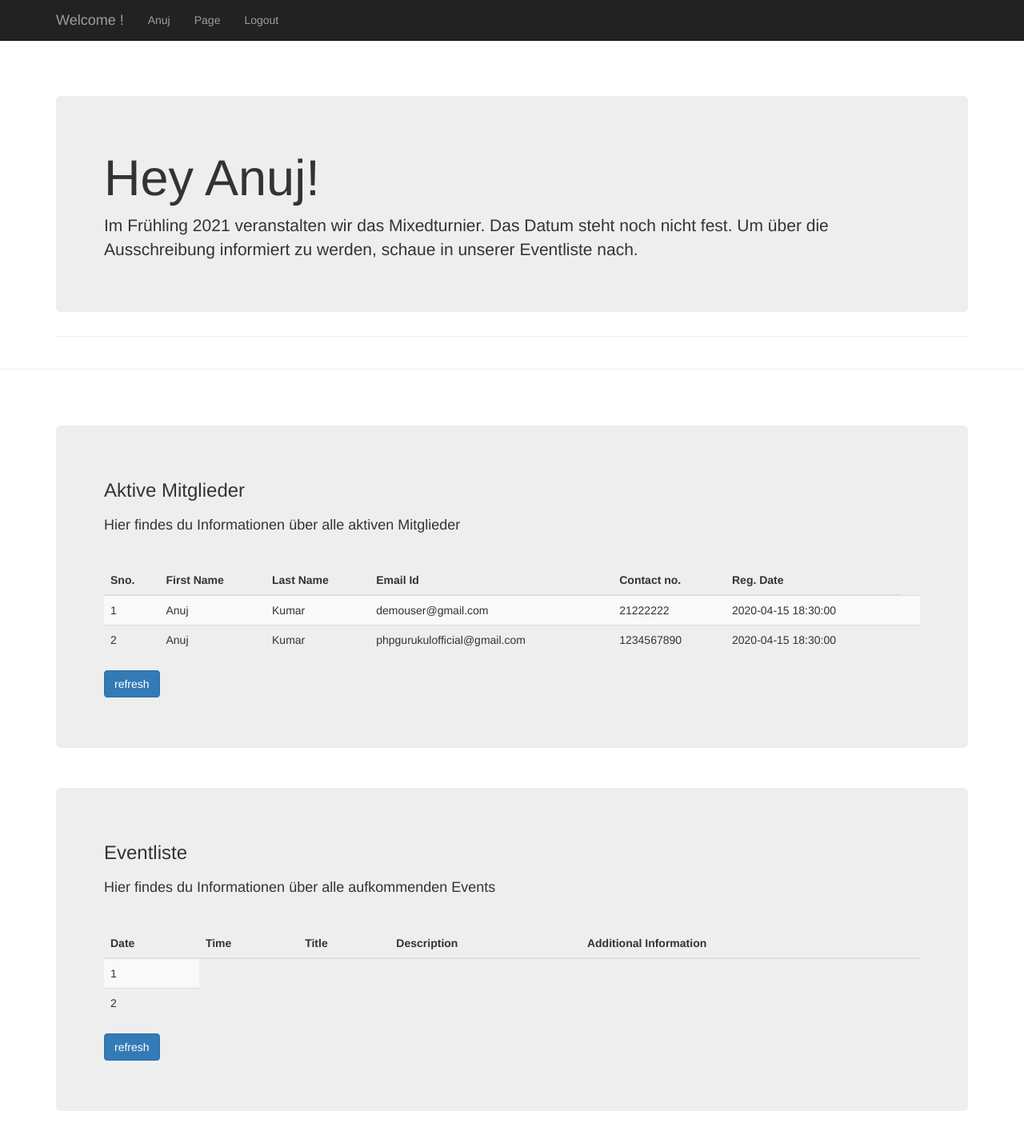
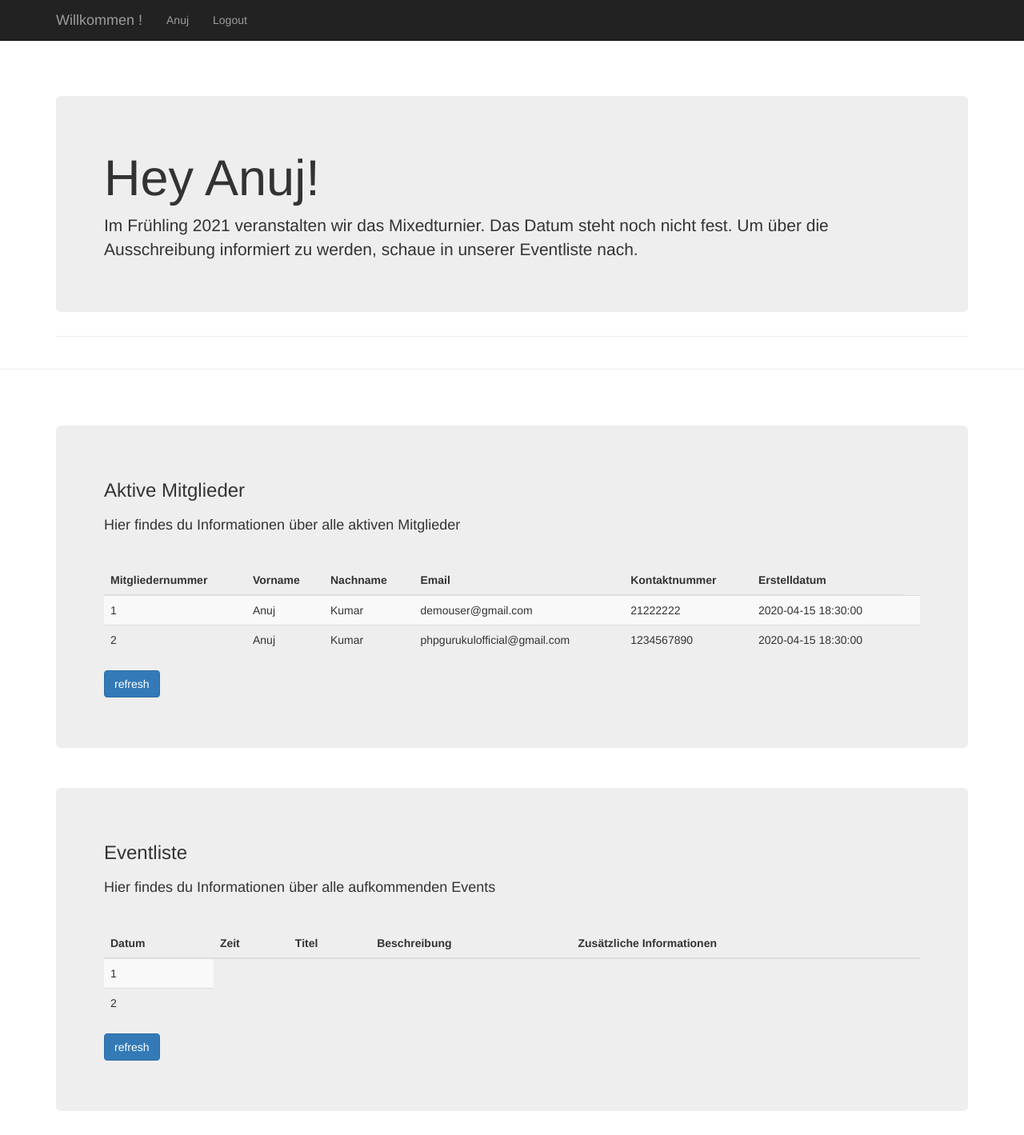
Before and after one commit to MinaYamina/LadysClub, a PHP site: page /welcome.php in a window 1280 px wide. Shown: the whole page at 80% size. Run offline with PHP 8.4, Linux system fonts and the light colour scheme; a user stored in the database is signed in; data comes from the database, SQL or seed files in the repository.

Commit message:
translated english words into german

```diff
--- a/loginsystem/welcome.php
+++ b/loginsystem/welcome.php
@@ -31,15 +31,12 @@
                 <span class="icon-bar"></span>
                 <span class="icon-bar"></span>
             </button>
-            <a class="navbar-brand" href="#">Welcome !</a>
+            <a class="navbar-brand" href="#">Willkommen !</a>
         </div>
         <div class="collapse navbar-collapse" id="bs-example-navbar-collapse-1">
             <ul class="nav navbar-nav">
                 <li>
                     <a href="#"><?php echo $_SESSION['name']; ?></a>
-                </li>
-                <li>
-                    <a href="page.php">Page</a>
                 </li>
                 <li>
                     <a href="logout.php">Logout</a>
@@ -79,12 +76,12 @@
                         <hr>
                         <thead>
                         <tr>
-                            <th>Sno.</th>
-                            <th class="hidden-phone">First Name</th>
-                            <th> Last Name</th>
-                            <th> Email Id</th>
-                            <th>Contact no.</th>
-                            <th>Reg. Date</th>
+                            <th>Mitgliedernummer</th>
+                            <th class="hidden-phone">Vorname</th>
+                            <th> Nachname</th>
+                            <th> Email</th>
+                            <th>Kontaktnummer</th>
+                            <th>Erstelldatum</th>
                         </tr>
                         </thead>
                         <tbody>
@@ -124,11 +121,11 @@
                         <hr>
                         <thead>
                         <tr>
-                            <th class="hidden-phone">Date</th>
-                            <th> Time</th>
-                            <th> Title</th>
-                            <th> Description</th>
-                            <th> Additional Information</th>
+                            <th class="hidden-phone">Datum</th>
+                            <th> Zeit</th>
+                            <th> Titel</th>
+                            <th> Beschreibung</th>
+                            <th> Zusätzliche Informationen</th>
                         </tr>
                         </thead>
                         <tbody>
```
